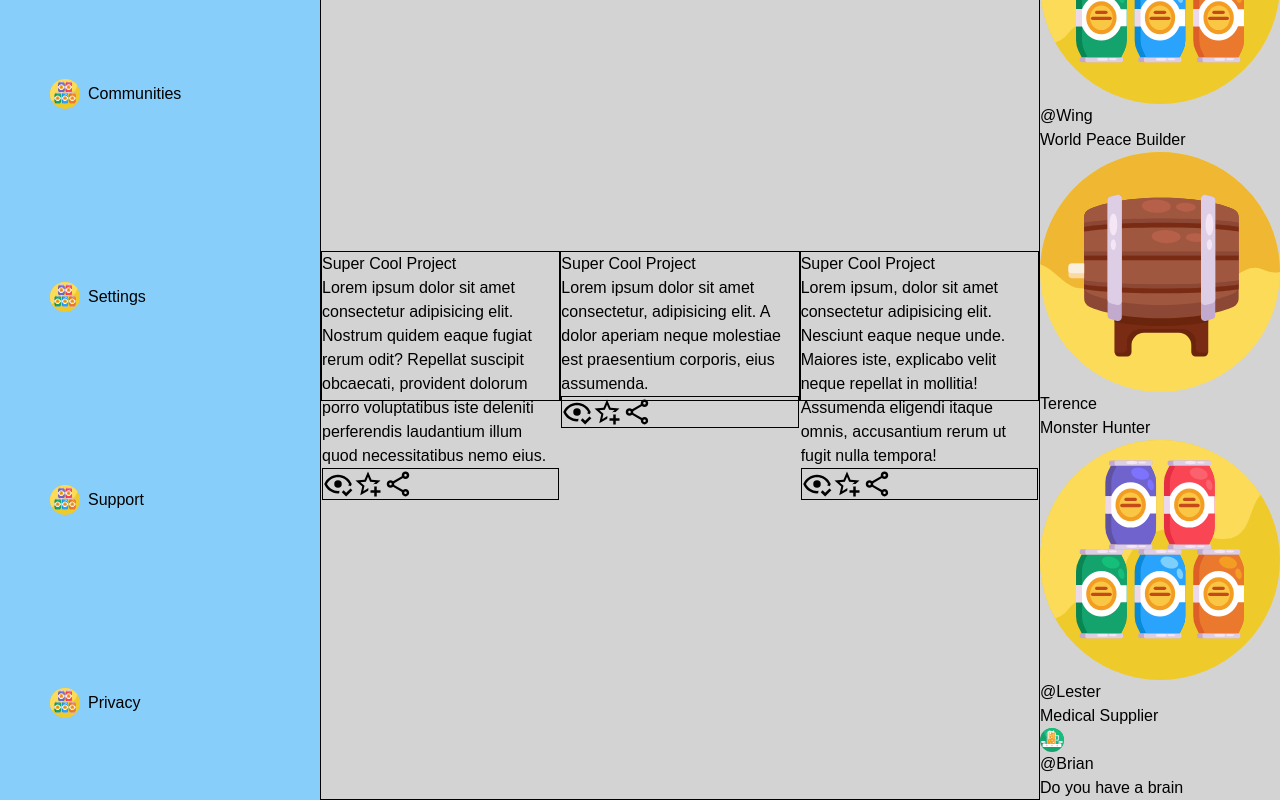
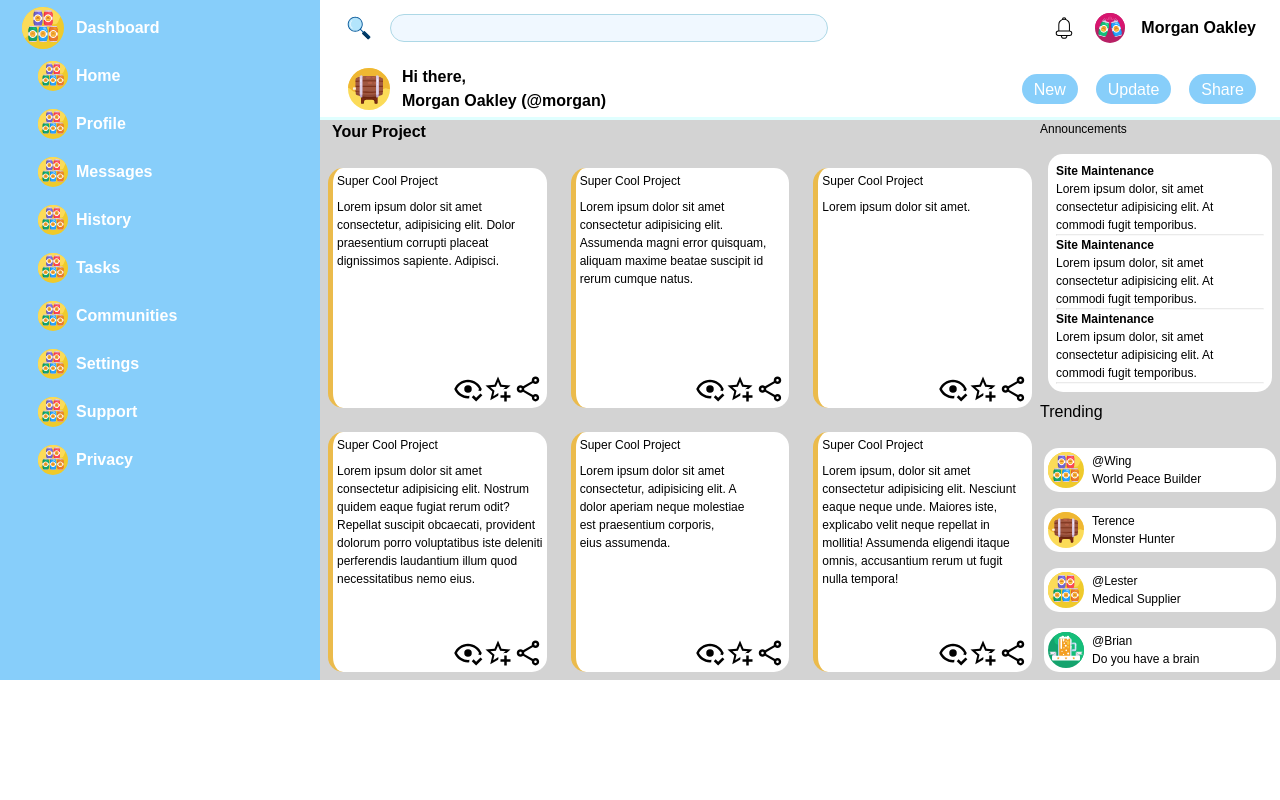
Before and after one commit to wingtatonfire/Admin-Dashboard, a plain HTML site: page index.html in a window 1280 px wide. Drawn offline with Linux system fonts and the light colour scheme.

Commit message:
responsive website

```diff
--- a/style.css
+++ b/style.css
@@ -68,31 +68,35 @@ h6 {
 #__next {
     isolation: isolate;
 }
+:root {
+    --card-border-color: #ebbb4c;
+}
 
 .container {
     display: grid;
     grid-template-columns: 1fr 3fr;
     grid-template-rows: 60px 60px 1fr;
-    align-content: end;
-    height: 100vh;
+}
 
-}
 
 .sidebar {
     display: grid;
     grid-row: 1/4;
     background-color: lightskyblue;
-    grid-template-columns: 80px 1fr;
+    grid-template-columns: 60px 1fr;
+    grid-auto-rows: 40px;
     align-items: center;
     gap: 8px;
+    color: white;
+    font-weight: bold;
+    padding: 8px;
 }
 
 .icon {
     width: 50px;
     height: 50px;
-    background-size: contain;
-    background-repeat: no-repeat;
     justify-self: end;
+    padding: 4px;
 }
 
 
@@ -152,6 +156,7 @@ input {
     grid-column: 2;
     display: flex;
     justify-content: space-between;
+    border-bottom: 3px solid lightcyan;
 
 }
 
@@ -185,8 +190,8 @@ input {
 }
 
 .card {
-    grid-row: 3;
-    grid-column: 2;
+    grid-row: 3 / 4;
+    grid-column: 2 / 3;
     background-color: lightgrey;
     display: grid;
     grid-template-columns: 3fr 1fr;
@@ -195,22 +200,29 @@ input {
 
 .project {
     display: grid;
+    grid-template-columns: 1fr;
+    grid-template-rows: 40px 1fr;
     grid-row: 1 / 3;
     grid-column: 1 / 2;
 }
 
-.project div {
-    border: 1px black solid;
-}
-.cardHolder > div {
+
+.cardHolder>div {
     display: flex;
     flex-direction: column;
-    border: 1px black solid;
-    height: 150px;
+    background-color: white;
+    border-radius: 15px;
+    border-left: 5px solid var(--card-border-color);
 }
 
-.cardHolder > div > p {
+.cardHolder>div>p {
     flex: 1 1 auto;
+    padding: 4px;
+    font-size: 12px;
+}
+
+.cardHolder>div>p:first-child {
+    flex: 0 0 20px;
 }
 
 .cardHolder img {
@@ -222,9 +234,11 @@ input {
     display: flex;
 }
 
-.projectTitle {
+.projecttitle {
     grid-row: 1;
     grid-column: 1;
+    font-weight: bold;
+    padding-left: 12px;
 }
 
 .cardHolder {
@@ -232,10 +246,156 @@ input {
     grid-column: 1 / 2;
     display: grid;
     grid-template-columns: repeat(auto-fit, minmax(200px, 1fr));
-    grid-template-columns: repeat(auto-fit, minmax(200px, 1fr));
-
+    grid-template-rows: 1fr 1fr;
+    grid-auto-rows: 1fr;
+    gap: 24px;
+    margin: 8px;
 }
 
 .suggestion {
-    border: 1px black solid;
+    font-size: 12px;
+    display: flex;
+    flex-direction: column;
 }
+
+.share {
+    align-self: flex-end;
+    padding: 4px;
+}
+
+hr.solid {
+    border-top: 1px solid #bbb;
+    opacity: 30%;
+  }
+
+h2 {
+    font-size: 12px;
+}
+
+.suggestion > * {
+    flex: 1;
+}
+.announcement {
+    display: flex;
+    flex-direction: column;
+    background-color: white;
+    border-radius: 15px;
+    margin: 8px;
+    padding: 8px;
+}
+
+.announcement > * {
+    flex: 1;
+}
+
+#announcement {
+    font-weight: bold;
+    padding-left: 8px;
+}
+
+
+
+.suggestion div:first-child {
+    height: 40px;
+    font-size: 16px;
+    flex: 0 0 auto;
+}
+
+.trending>div>div {
+    display: flex;
+    flex-direction: column;
+}
+
+.trending {
+    display: flex;
+    flex-direction: column;
+}
+
+.trending>p {
+    height: 40px;
+    font-size: 16px;
+    flex: 0 0 auto;
+}
+
+.trending>div {
+    flex: 1;
+    margin: 8px 4px;
+    display: flex;
+    align-items: center;
+    font-size: 12px;
+}
+
+.trending>div>* {
+    flex: 1;
+    margin: 4px 4px;
+}
+
+.trending img {
+    max-width: 36px;
+    max-height: 36px;
+}
+
+.right span {
+    font-weight: bold;
+}
+
+.greeting {
+    font-weight: bold;
+}
+
+.topbarButton button {
+    color: white;
+}
+.projectTitleDiv {
+    display: flex;
+    align-items: flex-end;
+}
+
+.announcementsDiv {
+    display: flex;
+    align-items: flex-end;
+    flex: 0;
+}
+
+#trendingDiv {
+    flex: 0 0 40px;
+    display: flex;
+    align-items: flex-end;
+    font-size: 16px;
+    margin: 0px;
+}
+
+#trendingDiv>p {
+    margin: 0px;
+}
+
+div.trendingItem1,
+div.trendingItem2,
+div.trendingItem3,
+div.trendingItem4 {
+    background-color: white;
+    border-radius: 15px;
+}
+
+@media only screen and (max-width: 800px) {
+.cardHolder {
+    grid-template-columns: minmax(200px, 1fr);
+}
+.card {
+    grid-template-columns: 2fr 1fr;
+}
+.solid {
+    flex: 0;
+}
+.topbar {
+    display: grid;
+    grid-template-rows: 60px 60px;
+    grid-template-columns: 1fr;
+}
+.container {
+    grid-template-rows: 60px 120px 1fr;
+}
+.topbarButton{
+    justify-content: flex-end;
+}
+}
```
